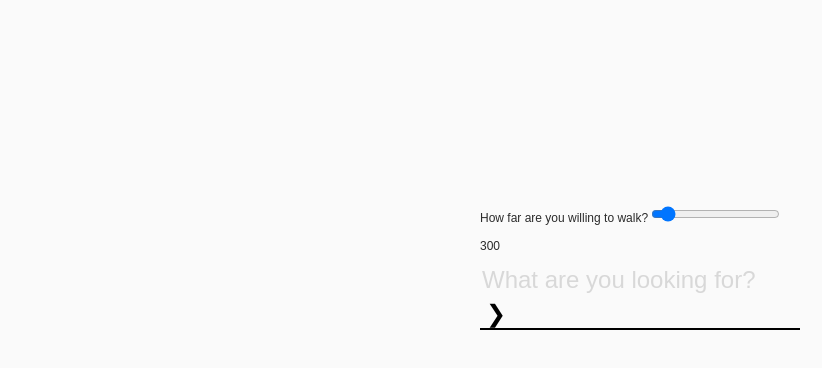
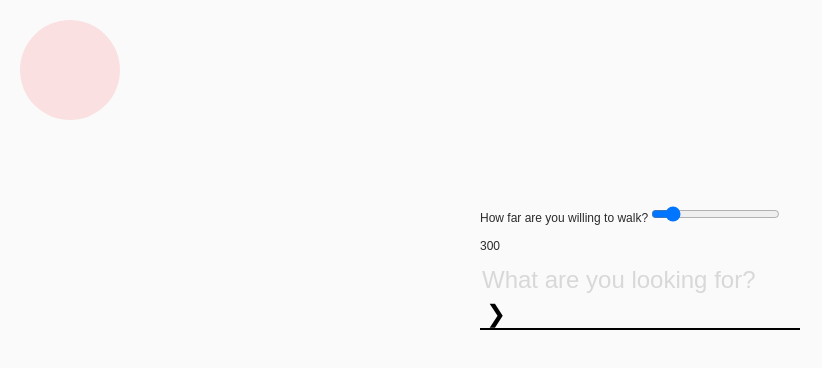
Before and after one commit to anothertompetty/london-edit, a website: page index.html in a window 1280 px wide. Shown: the whole page, without its empty margins (0-822 px from the left). Drawn offline with nearby package versions, Linux system fonts and the light colour scheme.

Commit message:
adding circle that responds to radius

```diff
--- a/app/scss/main.scss
+++ b/app/scss/main.scss
@@ -97,3 +97,16 @@ button:focus {
   display: none;
   color: red;
 }
+
+.circle {
+  position: fixed;
+  width: 100px;
+  height: 100px;
+  top: 20px;
+  left: 20px;
+  text-align: center;
+  background-color: red;
+  border-radius: 50%;
+  z-index: -100;
+  opacity: 0.1;
+}
--- a/index.html
+++ b/index.html
@@ -16,7 +16,7 @@
         How far are you willing to walk?
       </label>
       <input type="range" id="radius__slider"
-      min="300" value="1000" max="10000"
+      min="300" value="1000" max="6000"
       onchange="radiusOutput(value)">
       <output for="radius__slider" class="radius__output u-text-small">300</output>
 
@@ -36,6 +36,8 @@
 
       <div class="error u-text-small u-margin-Tm"></div>
 
+      <div class="circle"></div>
+
     </div>
 
     <script src="http://code.jquery.com/jquery-1.10.1.min.js"></script>
@@ -45,7 +47,11 @@
       function radiusOutput(sliderValue) {
         document.querySelector('.radius__output').value = sliderValue;
         console.log(sliderValue)
-      }
+        $('.circle').css({
+          'width' : sliderValue / 10 + 'px',
+          'height' : sliderValue / 10 + 'px'
+        });
+      };
     </script>
 
   </body>
```
Also changed, not shown: build/css/app.min.css, 1 other file.
